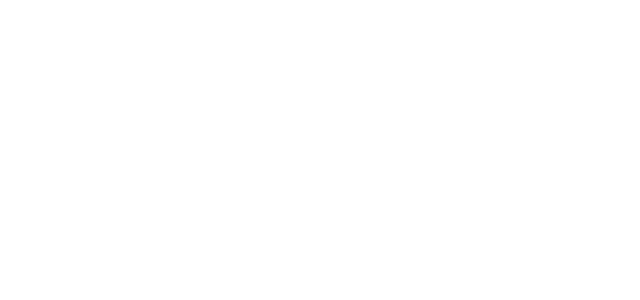
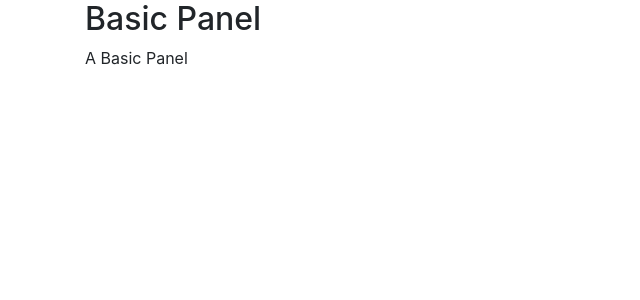
Before and after one commit to dark0ghost/rgram, a React (Create React App) app in the folder frontend/: page / in a window 1280 px wide. Shown: the top 300 px of the page, without its empty margins (0-640 px from the left). Built offline with nearby package versions, Linux system fonts and the light colour scheme; the HTML template or start-up script is replaced by a standard one.

Commit message:
add js panel

```diff
--- a/frontend/package.json
+++ b/frontend/package.json
@@ -7,7 +7,9 @@
     "@testing-library/react": "^11.2.5",
     "@testing-library/user-event": "^12.8.3",
     "axios": "^0.21.1",
+    "bootstrap": "^4.6.0",
     "react": "^17.0.1",
+    "react-bootstrap": "^1.5.2",
     "react-dom": "^17.0.1",
     "react-scripts": "4.0.3",
     "web-vitals": "^1.1.1"
--- a/frontend/src/App.js
+++ b/frontend/src/App.js
@@ -1,5 +1,6 @@
 import './App.css';
 import React from "react";
+import renderPanel from "./headerPanel";
 
 
 class Home extends React.Component{
@@ -9,7 +10,7 @@
 
    render() {
     return (
-      <></>
+      renderPanel()
     );
   }
 
--- /dev/null
+++ b/frontend/src/headerPanel.js
@@ -0,0 +1,13 @@
+
+let renderPanel = () =>{
+return (
+    <div className="container">
+        <h2>Basic Panel</h2>
+        <div className="panel panel-default">
+            <div className="panel-body">A Basic Panel</div>
+        </div>
+    </div>
+  );
+}
+
+export default  renderPanel;
```
Also changed, not shown: 1 other file (tests, documents, lock files or other folders).
